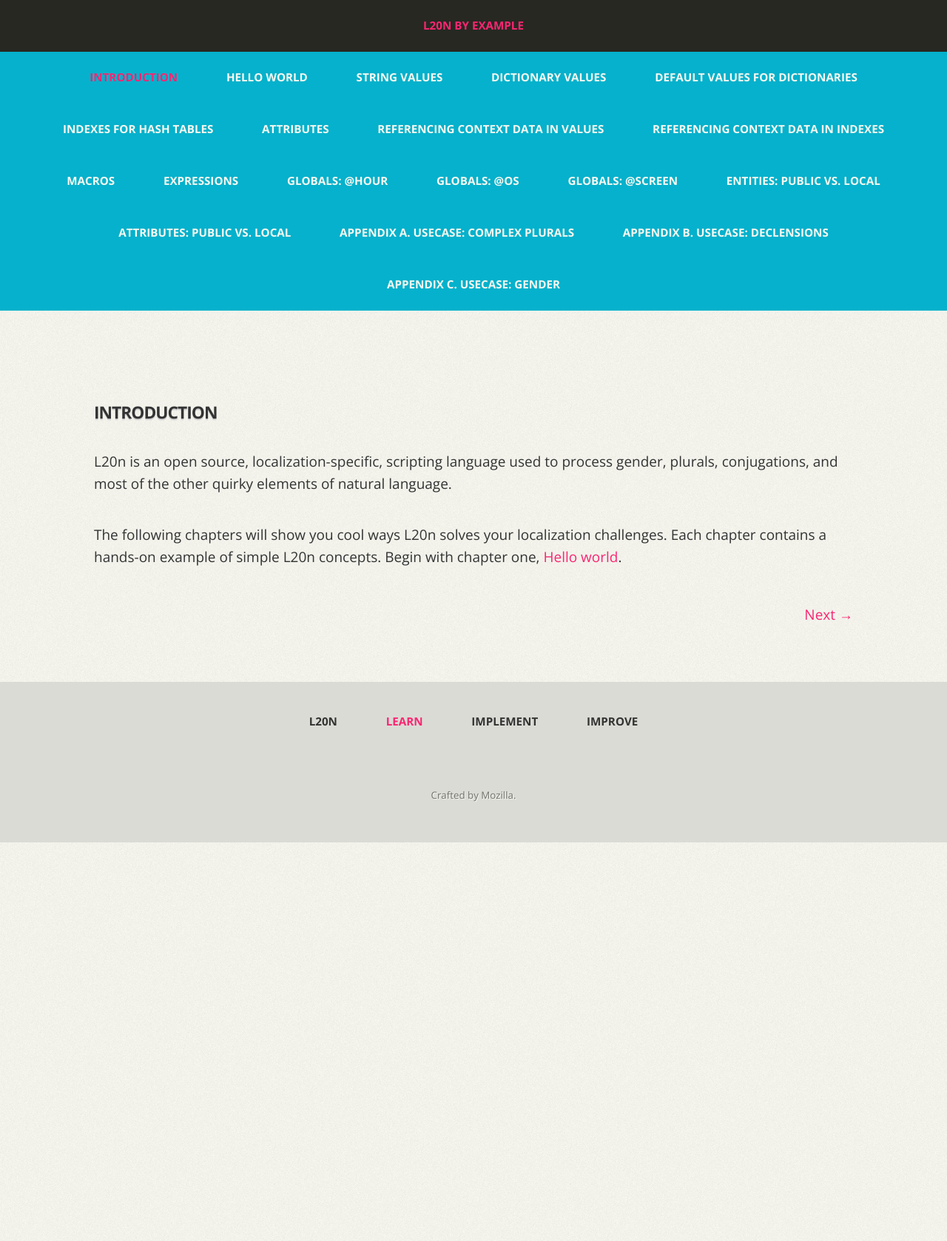
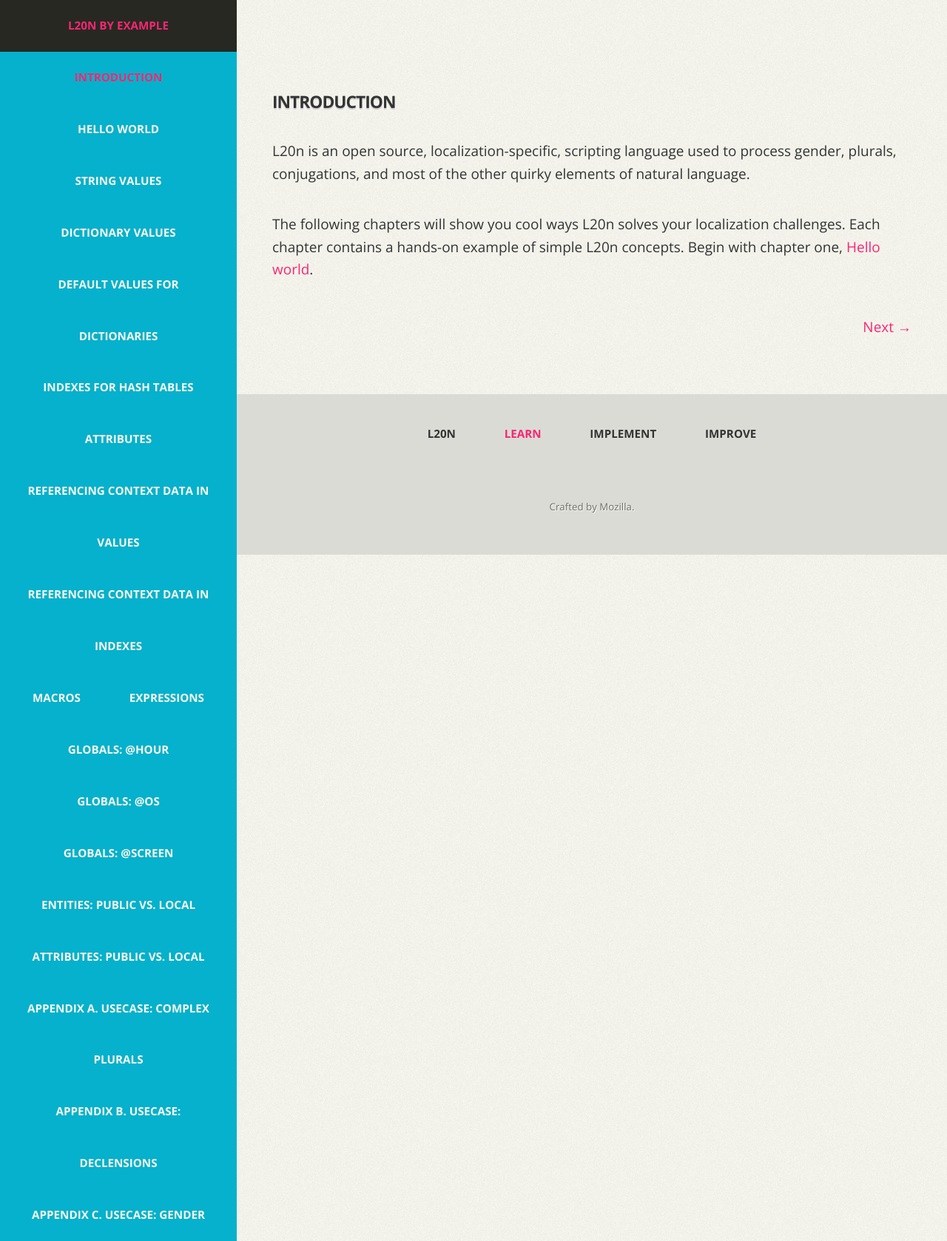
Before and after one commit to l20n/l20n.org, a Jekyll site: the page built from learn/index.html, in a window 1280 px wide. Shown: the whole page at 74% size. Built offline with Jekyll 4.4.1, drawn with Linux system fonts in a browser that asks for light colours; nearby versions of some CDN libraries; before the commit the page ends 1139 px from its top, so only the background shows below that.

Commit message:
Menu on the left

```diff
--- a/css/main.css
+++ b/css/main.css
@@ -380,7 +380,7 @@ a.title {
 }
 
 .main > article {
-    margin: 0 auto 0;
+    margin: 0 auto;
     padding-top: 3em;
 }
 
@@ -452,6 +452,11 @@ a.title {
     WIDE: Menu
    ============ */
 
+    .learn .header-container {
+        float: left;
+        width: 25%;
+    }
+
     .mobile-container {
         float: none;
         display: inline-block;
@@ -498,6 +503,11 @@ a.title {
     WIDE: Main
    ============ */
 
+    .learn .main-container {
+        float: right;
+        width: 75%;
+    }
+
     .main header h2 {
         font-size: 3em;
         margin-bottom: 1.0em;
@@ -538,6 +548,10 @@ a.title {
 
     .main > article {
         width: 1026px;
+    }
+
+    .learn .main > article {
+        width: 90%;
     }
 
     .main header h2 {
```
